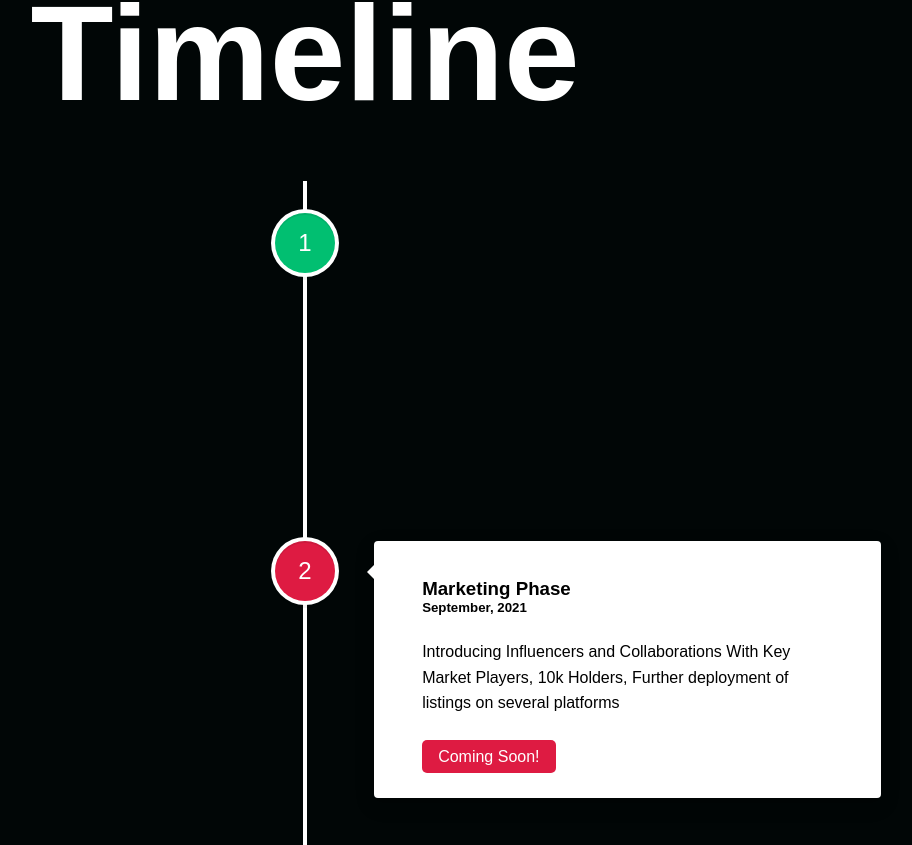
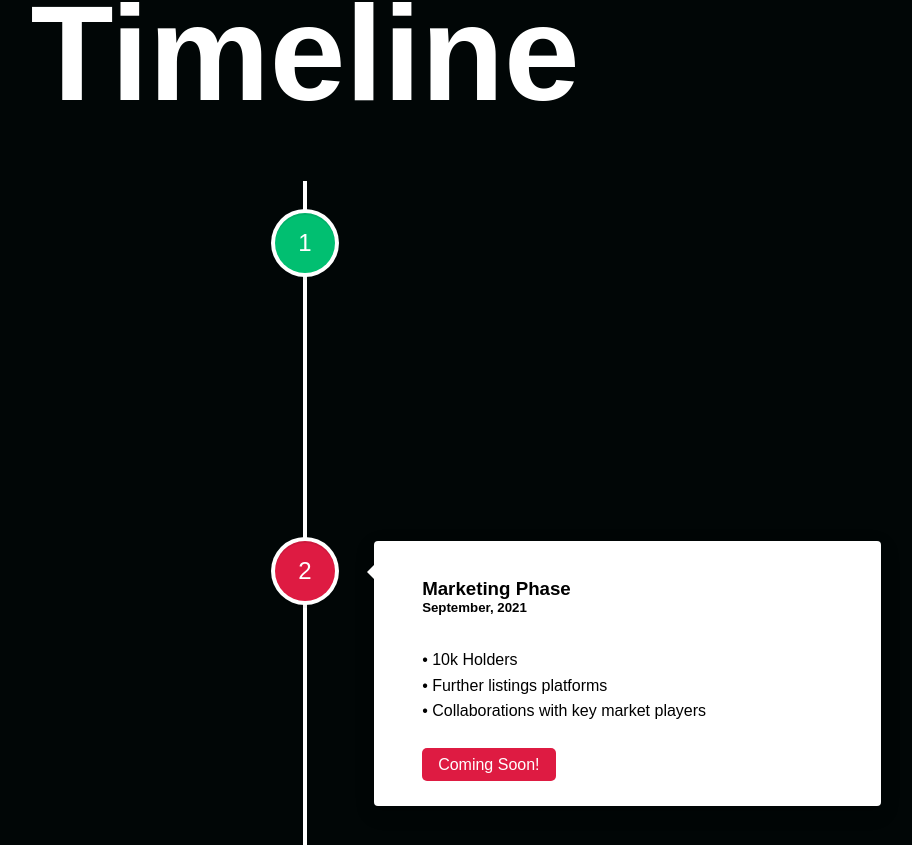
Before and after one commit to kreivc/cryptowebsite, a React (Create React App) app: page / in a window 1280 px wide. Shown: the part 2675-3520 px from the top of the page, without its empty margins (335-1247 px from the left). Built offline with nearby package versions, Linux system fonts and the light colour scheme; a web font is replaced by a local one.

Commit message:
revisi terossss

```diff
--- a/src/components/Timeline/Timeline.jsx
+++ b/src/components/Timeline/Timeline.jsx
@@ -43,7 +43,8 @@ export default function Timeline() {
                             <p id="description">{element.description}</p>
                             <p id="descriptionR">{element.description1}</p>
                             <p id="descriptionR">{element.description2}</p>
-                            <p id="descriptionRE">{element.description3}</p>
+                            <p id="descriptionR">{element.description3}</p>
+                            <p id="descriptionRE">{element.description4}</p>
                             {showButton && (
                                 <span
                                     className={`${
--- a/src/components/Timeline/timelineElements.jsx
+++ b/src/components/Timeline/timelineElements.jsx
@@ -5,9 +5,9 @@ let timelineElements = [
         location: "August, 2021",
         // description:
         //     "Launch Community Group ✅, Launch Website ✅, Launch PEE Token ",
-        description1: "Launch Community Group ✅",
-        description2: "Launch Website ✅",
-        description3: "Launch PEE Token",
+        description1: "• Launch Community Group ✅",
+        description2: "• Launch Website ✅",
+        description3: "• Launch PEE Token",
         buttonText: "On Going!",
         icon: "success",
     },
@@ -15,8 +15,11 @@ let timelineElements = [
         id: 2,
         title: "Marketing Phase",
         location: "September, 2021",
-        description:
-            "Introducing Influencers and Collaborations With Key Market Players, 10k Holders, Further deployment of listings on several platforms",
+        // description:
+        //     "Introducing Influencers and Collaborations With Key Market Players, 10k Holders, Further deployment of listings on several platforms",
+        description1: "• 10k Holders",
+        description2: "• Further listings platforms",
+        description3: "• Collaborations with key market players",
         buttonText: "Coming Soon!",
         icon: "cms",
     },
@@ -24,8 +27,12 @@ let timelineElements = [
         id: 3,
         title: "Retain Holder",
         location: "October, 2021",
-        description:
-            "Contract Logo, Reach 20k Holders, Reach 15k Telegram Members, Further Marketing",
+        // description:
+        //     "Contract Logo, Reach 20k Holders, Reach 15k Telegram Members, Further Marketing",
+        description1: "• Contract Logo",
+        description2: "• Reach 20k Holders",
+        description3: "• Further Marketing",
+        description4: "• Reach 15k Telegram Members",
         buttonText: "Coming Soon!",
         icon: "cms",
     },
```
